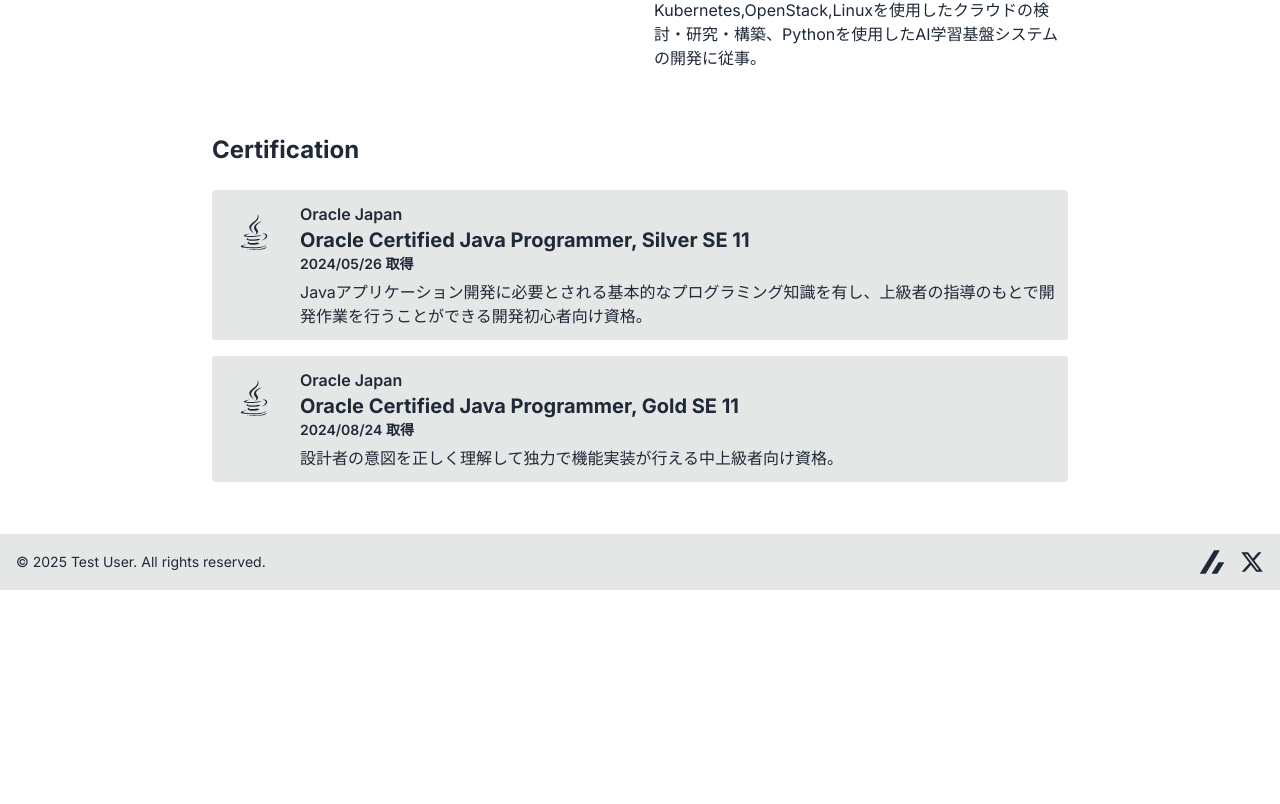
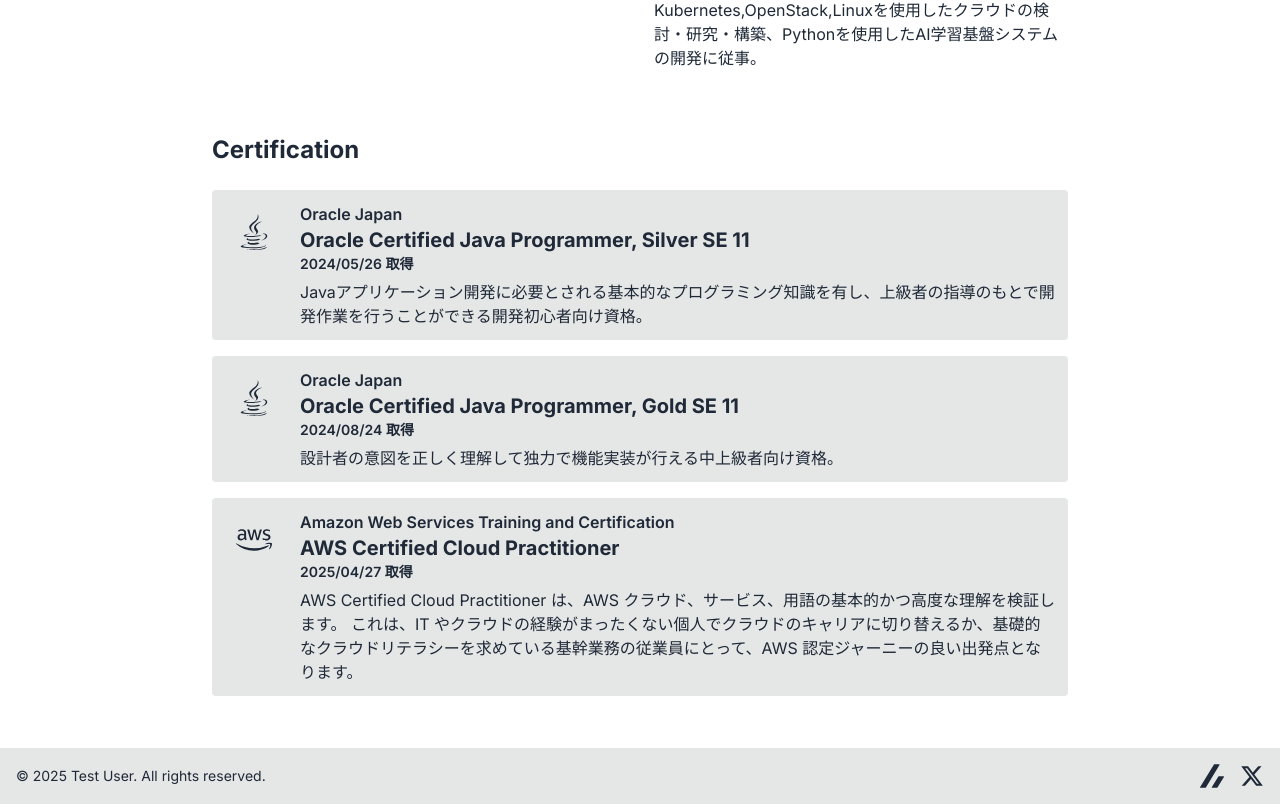
Before and after one commit to Milix-M/milix-m_tempest, a Next.js app in the folder web/: page /profile in a window 1280 px wide. Shown: the part 1565-2369 px from the top of the page. Before the commit the page ends 2155 px from the top, so only its background shows below. Built offline with nearby package versions, Linux system fonts and the light colour scheme.

Commit message:
add cert

```diff
--- a/web/src/CustomSettings/CertSet.tsx
+++ b/web/src/CustomSettings/CertSet.tsx
@@ -1,5 +1,5 @@
 import Certification from "@/components/Certification/Certification";
-import { FaJava } from "react-icons/fa";
+import { FaAws, FaJava } from "react-icons/fa";
 
 export default function CertSet() {
   return (
@@ -19,6 +19,13 @@
           description="設計者の意図を正しく理解して独力で機能実装が行える中上級者向け資格。"
           icon={<FaJava className="w-9 h-9" />}
         />
+        <Certification
+          company="Amazon Web Services Training and Certification"
+          title="AWS Certified Cloud Practitioner"
+          getDate="2025/04/27"
+          description="AWS Certified Cloud Practitioner は、AWS クラウド、サービス、用語の基本的かつ高度な理解を検証します。 これは、IT やクラウドの経験がまったくない個人でクラウドのキャリアに切り替えるか、基礎的なクラウドリテラシーを求めている基幹業務の従業員にとって、AWS 認定ジャーニーの良い出発点となります。"
+          icon={<FaAws className="w-9 h-9" />}
+        />
       </div>
     </>
   );
```
